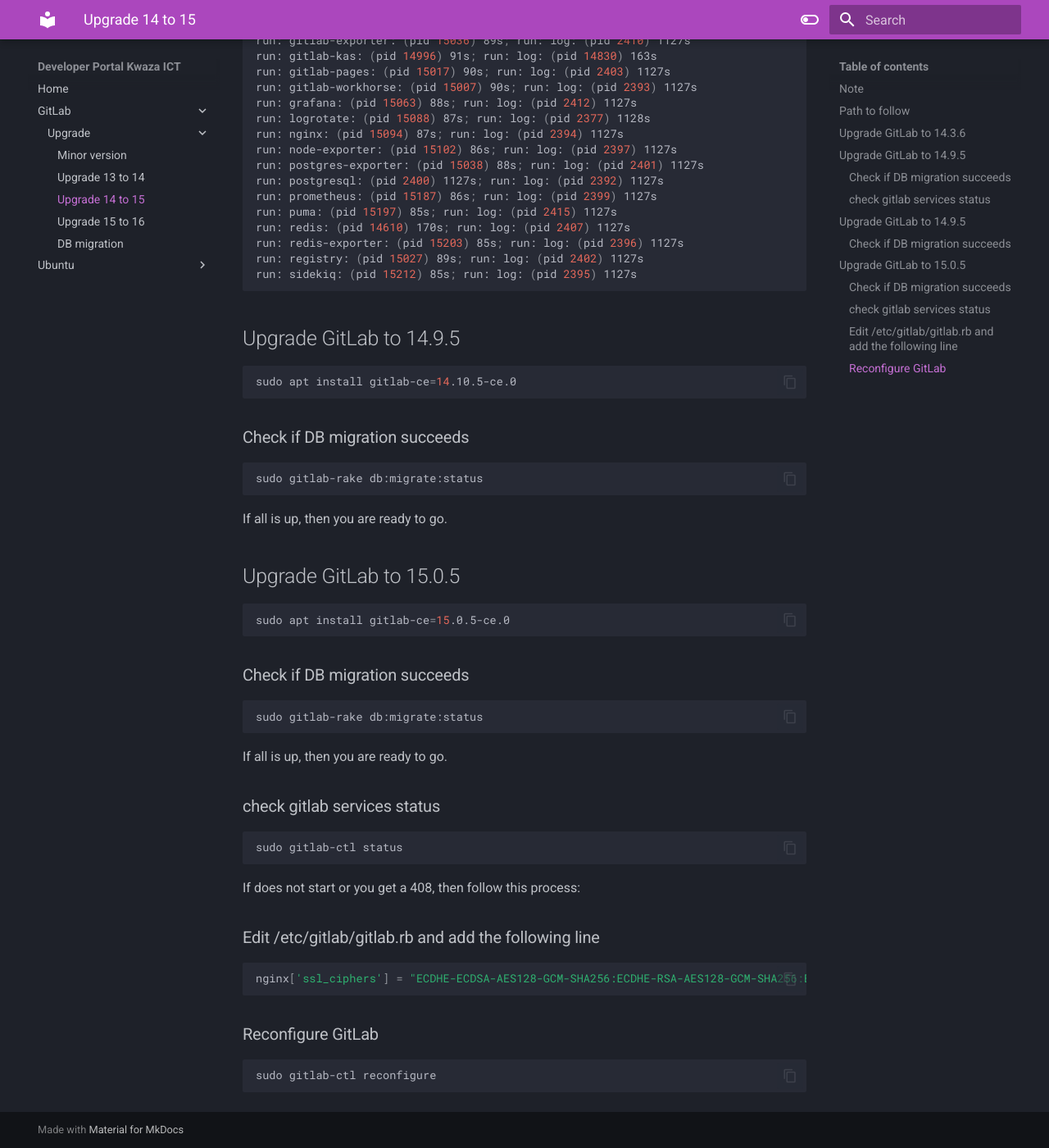
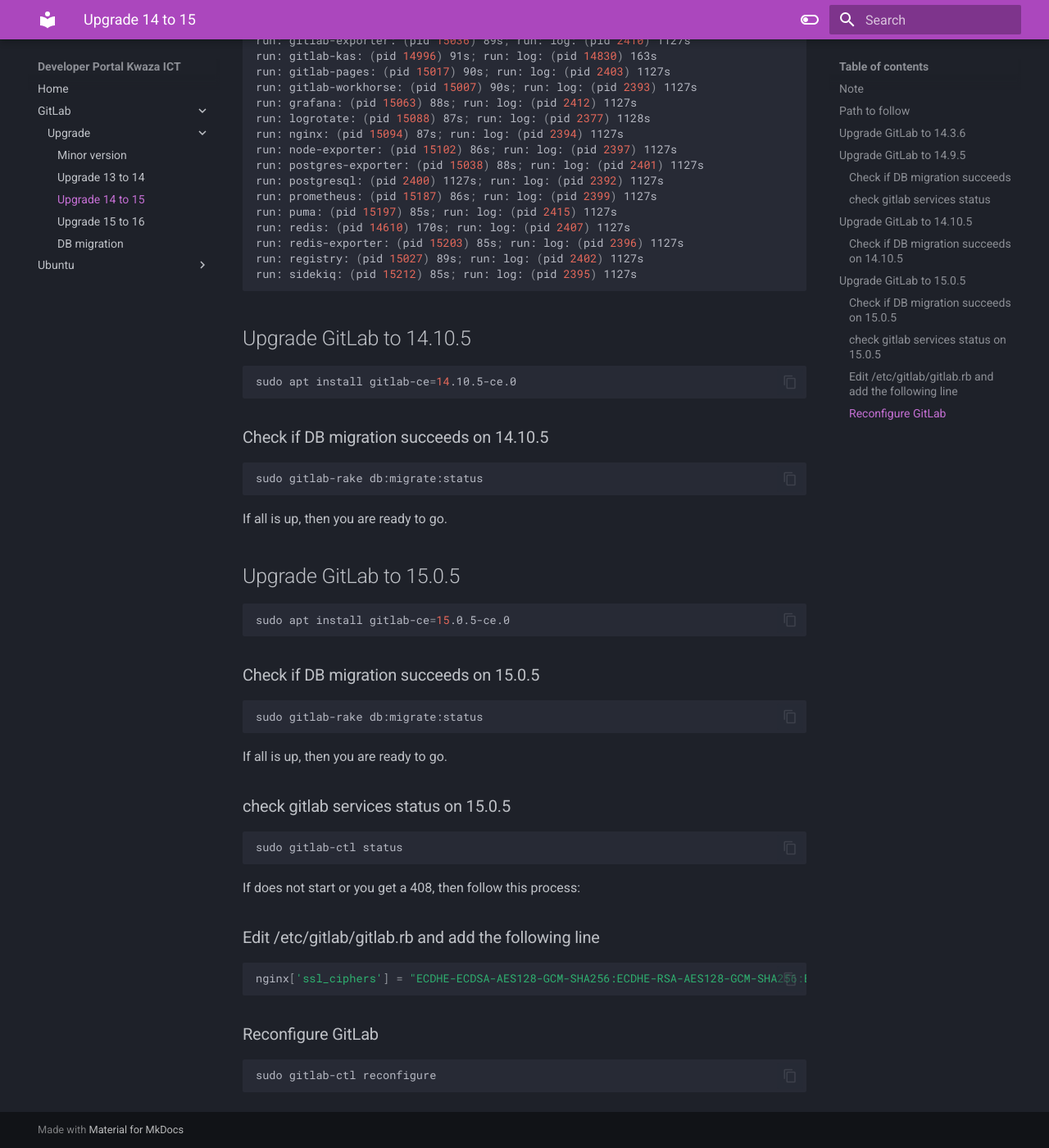
Before and after one commit to Kwaza-ICT/ops-portal, an MkDocs documentation site: the page built from docs/gitlab/14-to-15.md, in a window 1280 px wide and 1400 px high, scrolled down 979 px. Shown: the whole window at 82% size. Built offline with MkDocs 1.6.1 and Material for MkDocs 9.7.7, drawn with Linux system fonts in a browser that asks for light colours.

Commit message:
change header

````diff
--- a/docs/gitlab/14-to-15.md
+++ b/docs/gitlab/14-to-15.md
@@ -55,13 +55,13 @@
 run: sidekiq: (pid 15212) 85s; run: log: (pid 2395) 1127s
 ```
 
-## Upgrade GitLab to 14.9.5
+## Upgrade GitLab to 14.10.5
 
 ```shell
 sudo apt install gitlab-ce=14.10.5-ce.0
 ```
 
-### Check if DB migration succeeds
+### Check if DB migration succeeds on 14.10.5
 
 ```shell
 sudo gitlab-rake db:migrate:status
@@ -74,14 +74,14 @@
 sudo apt install gitlab-ce=15.0.5-ce.0
 ```
 
-### Check if DB migration succeeds
+### Check if DB migration succeeds on 15.0.5
 
 ```shell
 sudo gitlab-rake db:migrate:status
 ```
 If all is up, then you are ready to go.
 
-### check gitlab services status
+### check gitlab services status on 15.0.5
 
 ```shell
 sudo gitlab-ctl status
````
